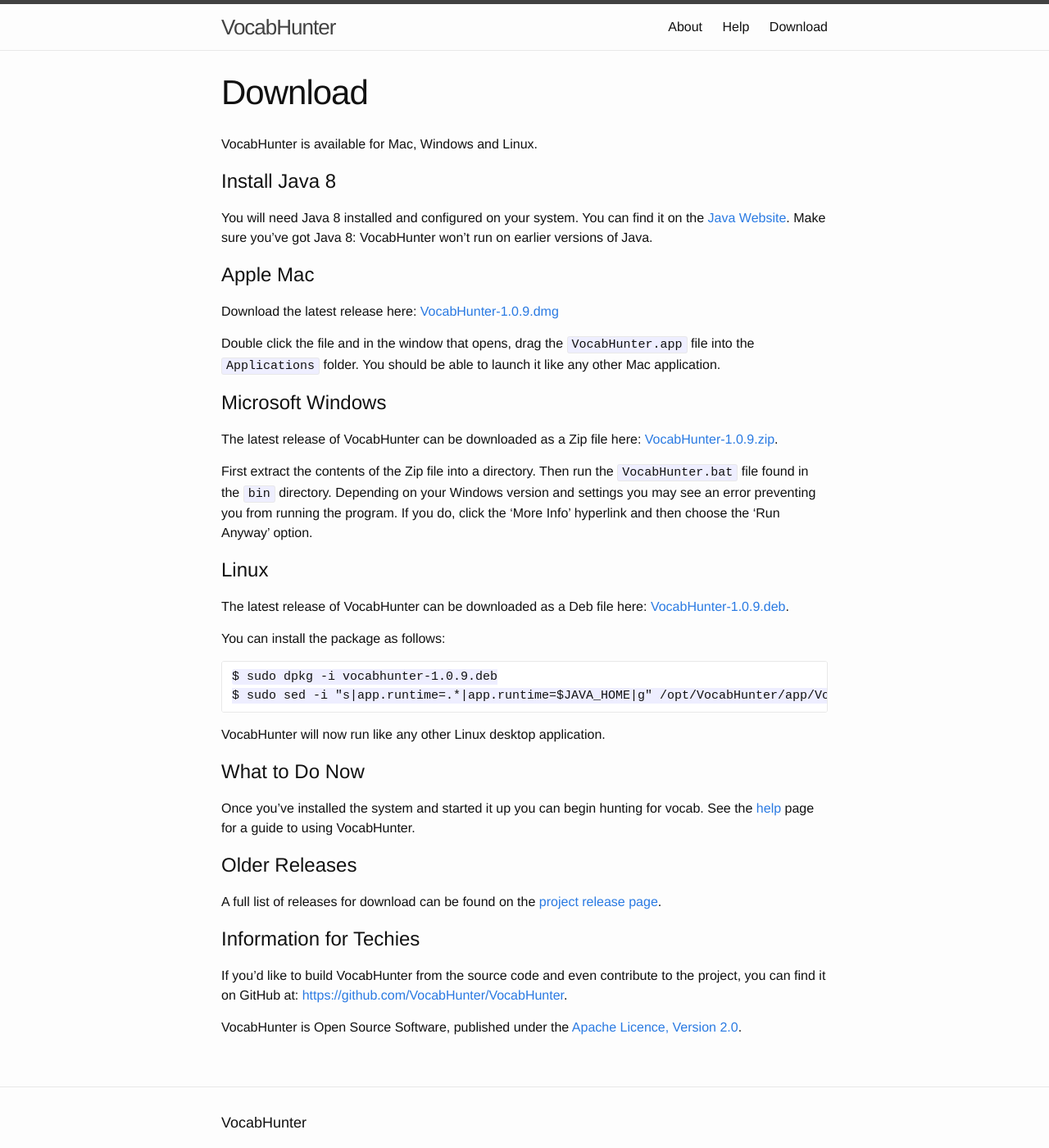
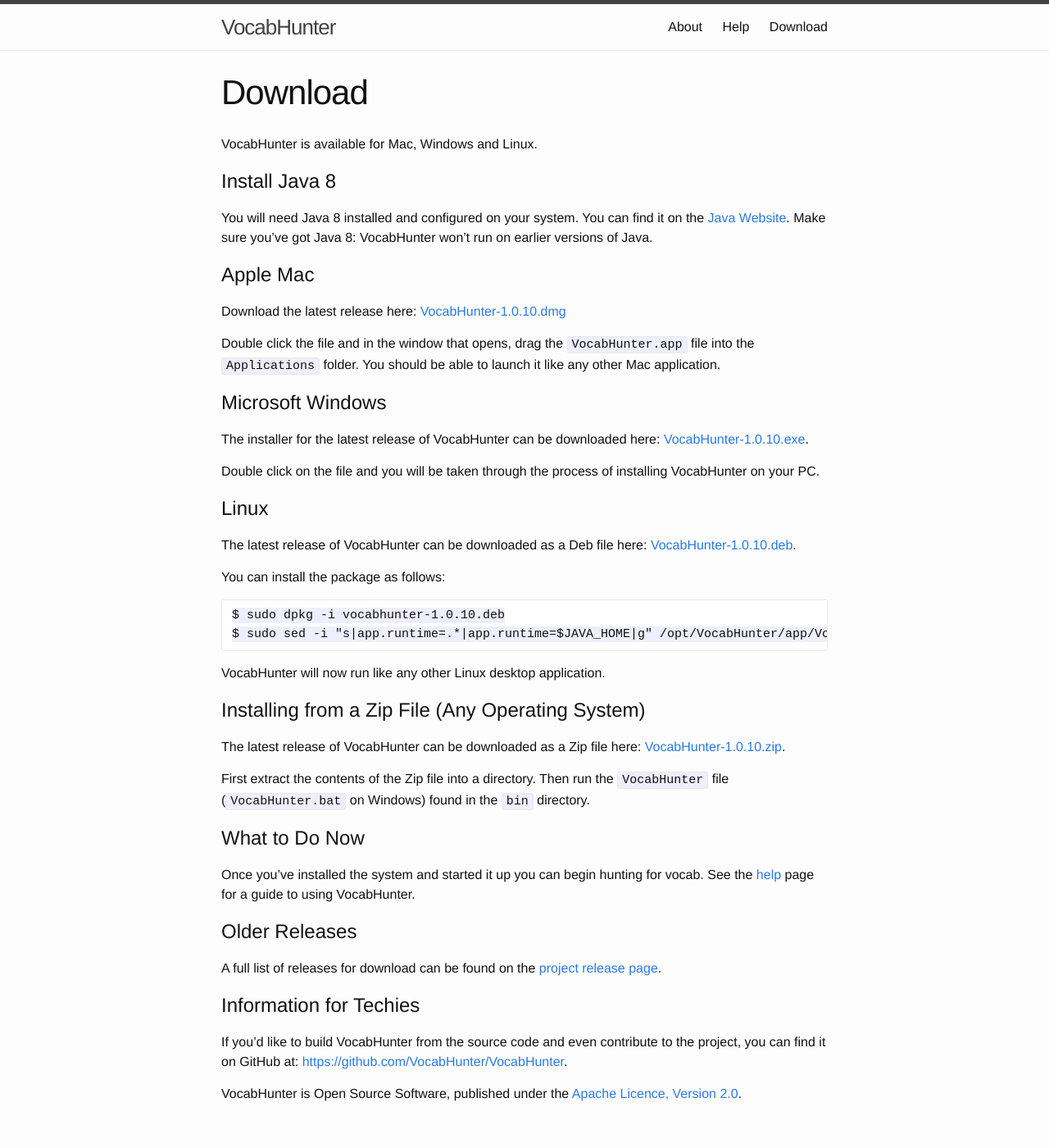
Before and after one commit to VocabHunter/vocabhunter.github.io, a Jekyll site: the page built from download.md, in a window 1280 px wide and 1400 px high. Shown: the whole window at 82% size. Built offline with Jekyll 4.4.1, drawn with Linux system fonts in a browser that asks for light colours.

```diff
--- a/_config.yml
+++ b/_config.yml
@@ -10,4 +10,4 @@ gems:
 # Build settings
 markdown: kramdown
 
-release_version: 1.0.9
+release_version: 1.0.10
--- a/download.md
+++ b/download.md
@@ -19,9 +19,9 @@ Double click the file and in the window that opens, drag the ``VocabHunter.app``
 
 # Microsoft Windows
 
-The latest release of VocabHunter can be downloaded as a Zip file here: [VocabHunter-{{site.release_version}}.zip](https://github.com/VocabHunter/VocabHunter/releases/download/{{site.release_version}}/VocabHunter-{{site.release_version}}.zip).
+The installer for the latest release of VocabHunter can be downloaded here: [VocabHunter-{{site.release_version}}.exe](https://github.com/VocabHunter/VocabHunter/releases/download/{{site.release_version}}/VocabHunter-{{site.release_version}}.exe).
 
-First extract the contents of the Zip file into a directory.  Then run the ``VocabHunter.bat`` file found in the ``bin`` directory.  Depending on your Windows version and settings you may see an error preventing you from running the program.  If you do, click the 'More Info' hyperlink and then choose the 'Run Anyway' option.
+Double click on the file and you will be taken through the process of installing VocabHunter on your PC.
 
 # Linux
 
@@ -36,6 +36,12 @@ $ sudo sed -i "s|app.runtime=.*|app.runtime=$JAVA_HOME|g" /opt/VocabHunter/app/V
 
 VocabHunter will now run like any other Linux desktop application.
 
+# Installing from a Zip File (Any Operating System)
+
+The latest release of VocabHunter can be downloaded as a Zip file here: [VocabHunter-{{site.release_version}}.zip](https://github.com/VocabHunter/VocabHunter/releases/download/{{site.release_version}}/VocabHunter-{{site.release_version}}.zip).
+
+First extract the contents of the Zip file into a directory.  Then run the ``VocabHunter`` file  (``VocabHunter.bat`` on Windows) found in the ``bin`` directory.
+
 # What to Do Now
 
 Once you've installed the system and started it up you can begin hunting for vocab.  See the [help](/help) page for a guide to using VocabHunter.
```
